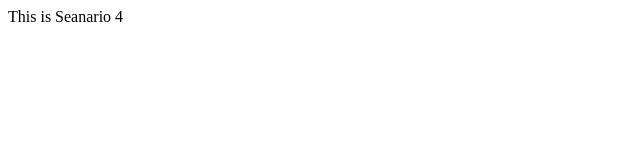
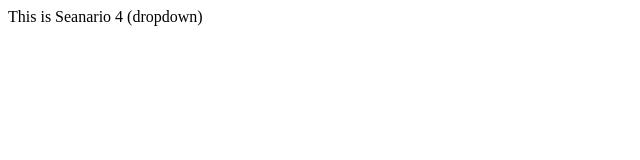
Before and after one commit to Ritika15exhibyte/LocalRepo, a plain HTML site: page index.html in a window 1280 px wide. Shown: the whole page, without its empty margins (0-640 px from the left). Drawn offline with Linux system fonts and the light colour scheme.

```diff
--- a/index.html
+++ b/index.html
@@ -1 +1 @@
-<p>This is Seanario 4</p>
+<p>This is Seanario 4 (dropdown)</p>
```
